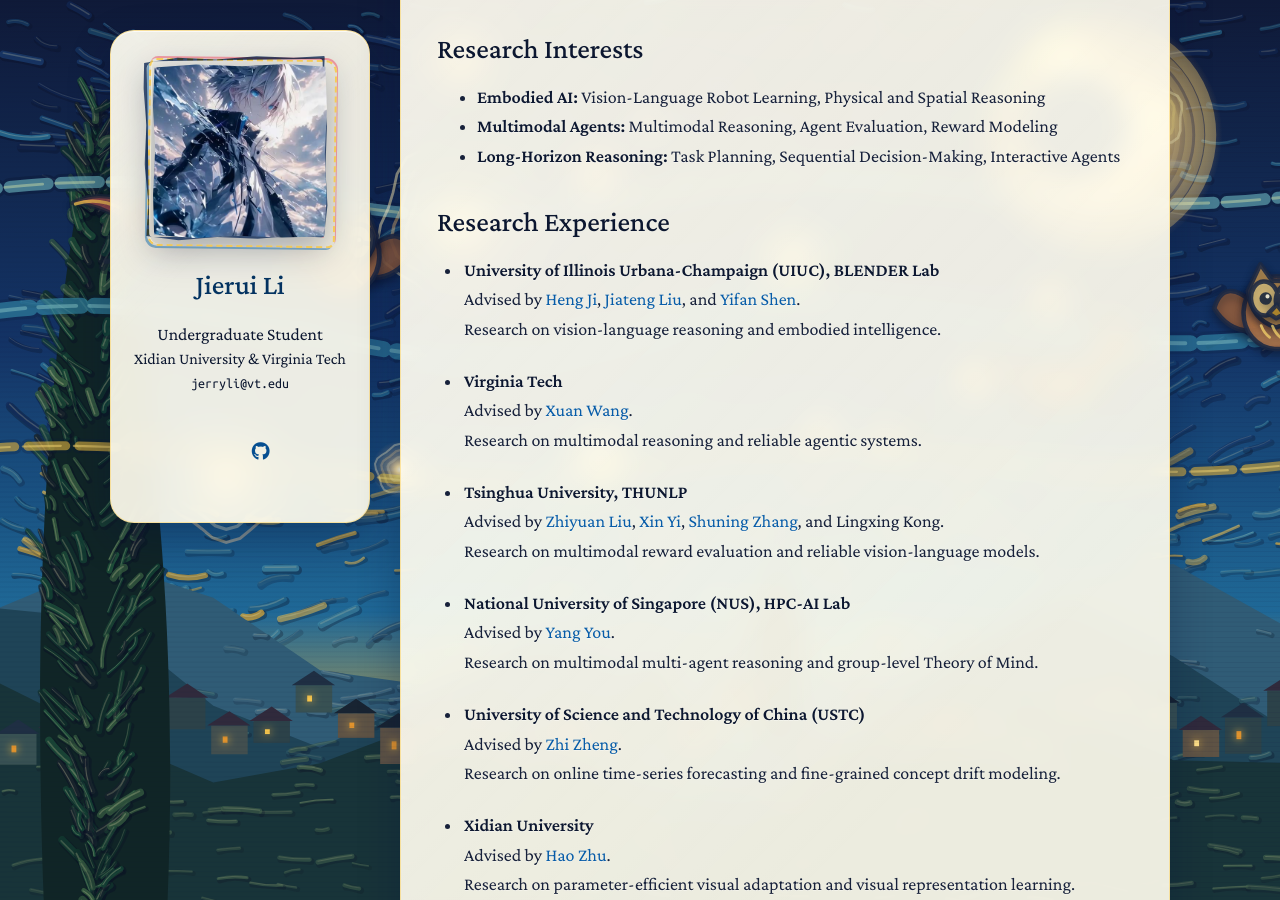
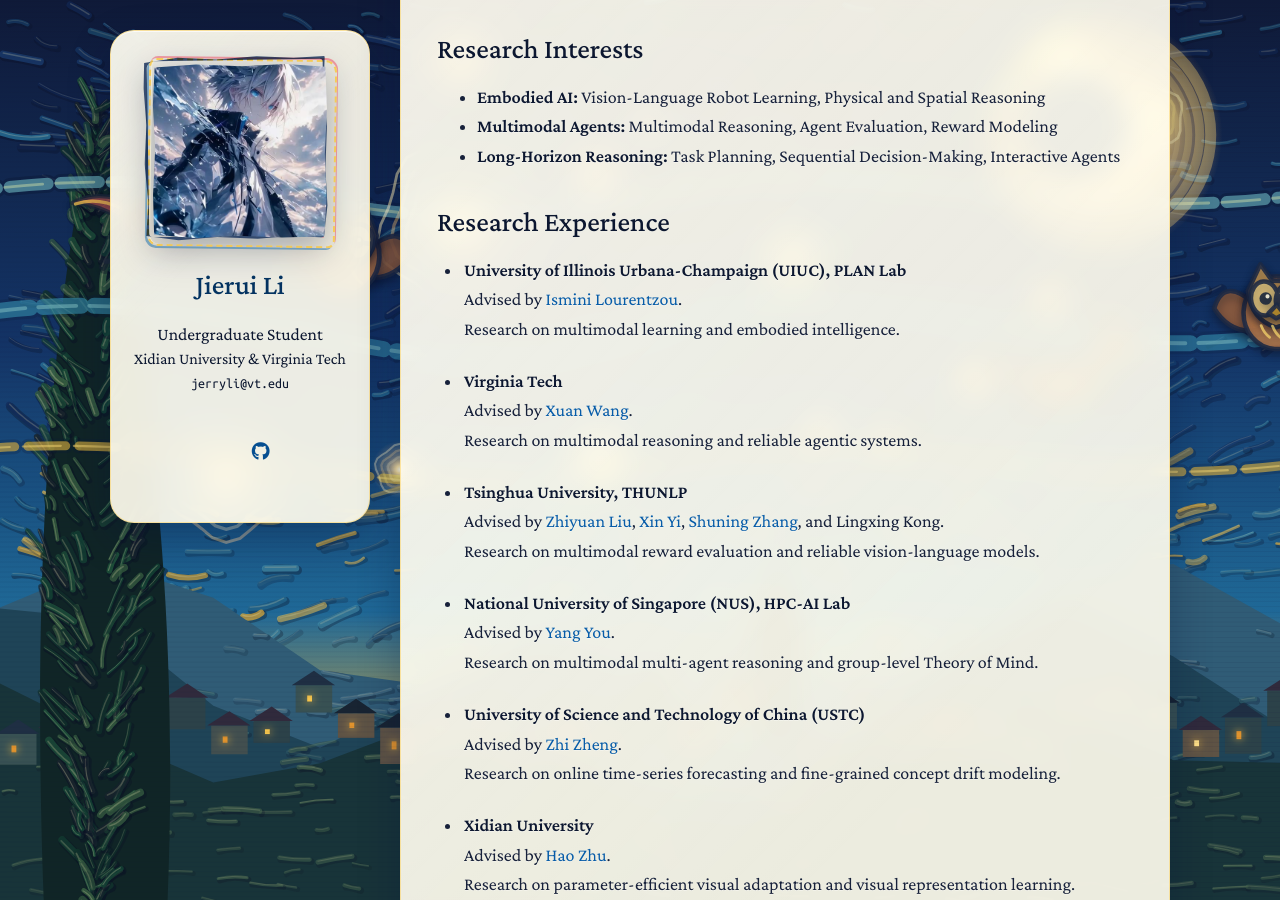
Before and after one commit to JRLi12/JRLi12.github.io, a Jekyll site: the page built from index.md, in a window 1280 px wide and 900 px high, scrolled down 398 px. Built offline with Jekyll 4.4.1, drawn with Linux system fonts in a browser that asks for light colours; a style sheet for code colours, icons or effects is not loaded; our own code applies the rules of GitHub Pages for plain Markdown files.

Commit message:
Update index.md

```diff
--- a/index.md
+++ b/index.md
@@ -23,12 +23,10 @@ I am currently seeking **MS or Ph.D. opportunities for Fall 2027**. Feel free to
 <ul class="research-exp">
 
 <li>
-  <strong>University of Illinois Urbana-Champaign (UIUC), BLENDER Lab</strong><br>
+  <strong>University of Illinois Urbana-Champaign (UIUC), PLAN Lab</strong><br>
   Advised by
-  <a href="https://siebelschool.illinois.edu/about/people/faculty/hengji">Heng Ji</a>,
-  <a href="https://lumos-jiateng.github.io/">Jiateng Liu</a>, and
-  <a href="https://shenyifans.github.io/">Yifan Shen</a>.<br>
-  Research on vision-language reasoning and embodied intelligence.
+  <a href="https://isminoula.github.io/">Ismini Lourentzou</a>.<br>
+  Research on multimodal learning and embodied intelligence.
 </li>
 
 
```
